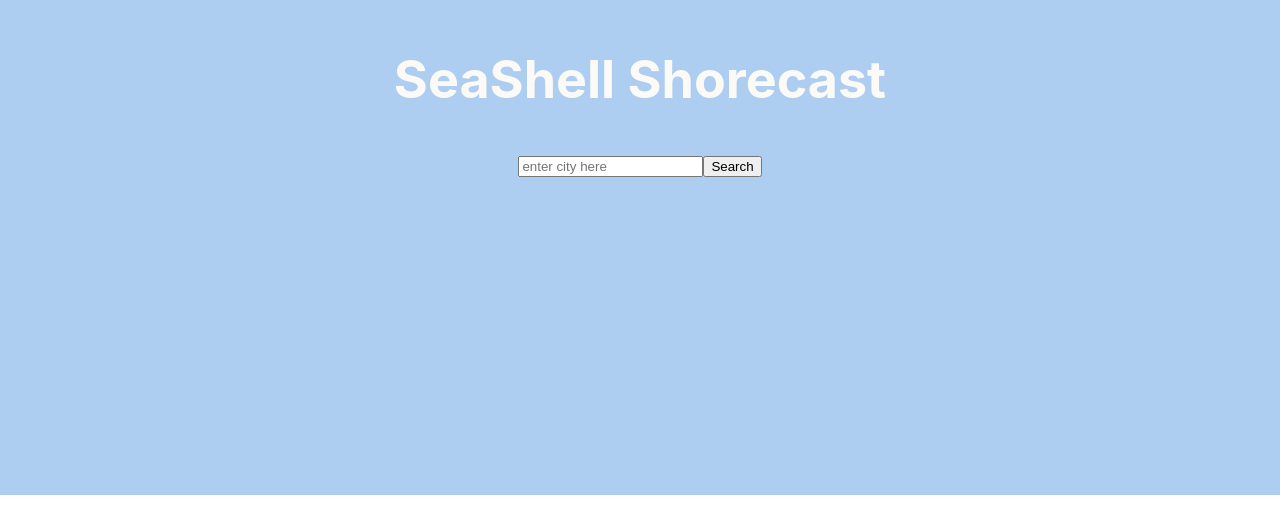
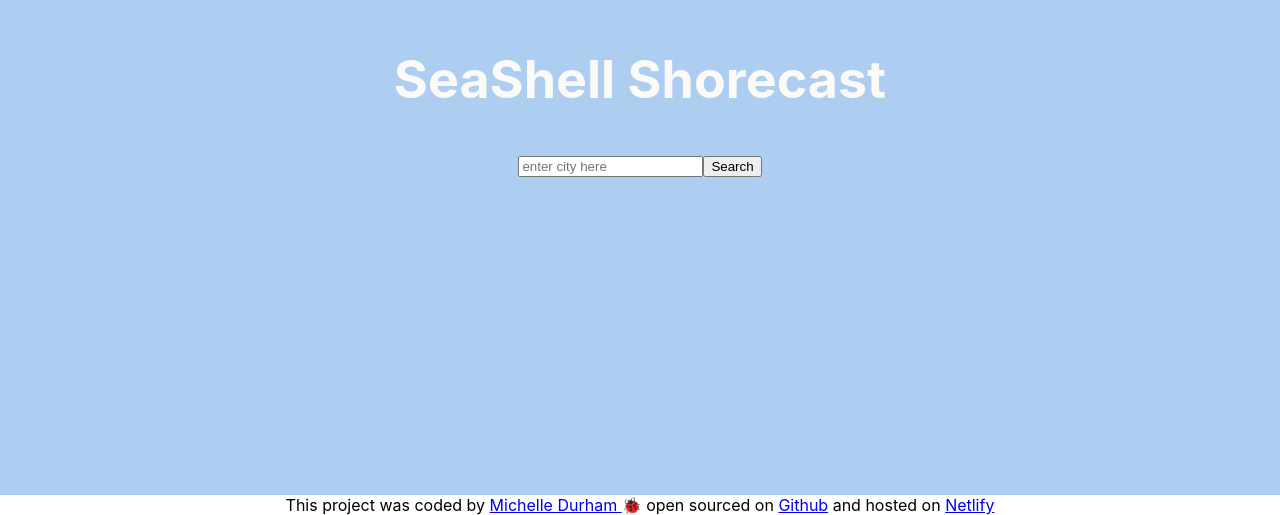
Before and after one commit to Beachyshells/react-project, a React (Create React App) app: page / in a window 1280 px wide. Shown: the part 305-820 px from the top of the page. Built offline with nearby package versions, Linux system fonts and the light colour scheme.

Commit message:
added footer links

```diff
--- a/src/App.js
+++ b/src/App.js
@@ -10,6 +10,33 @@ function App() {
         <h1>SeaShell Shorecast</h1>
         <Weather />
       </header>
+      <footer>
+        This project was coded by{" "}
+        <a
+          href="https://www.shecodes.io/graduates/169424-michelle-durham"
+          target="_blank"
+          rel="noreferrer"
+        >
+          {" "}
+          Michelle Durham{" "}
+        </a>
+        🐞 open sourced on{" "}
+        <a
+          href="https://github.com/Beachyshells/react-project"
+          target="_blank"
+          rel="noreferrer"
+        >
+          Github
+        </a>{" "}
+        and hosted on{" "}
+        <a
+          href="https://seashells-shorecast.netlify.app/"
+          target="_blank"
+          rel="noreferrer"
+        >
+          Netlify
+        </a>{" "}
+      </footer>
     </div>
   );
 }
```
